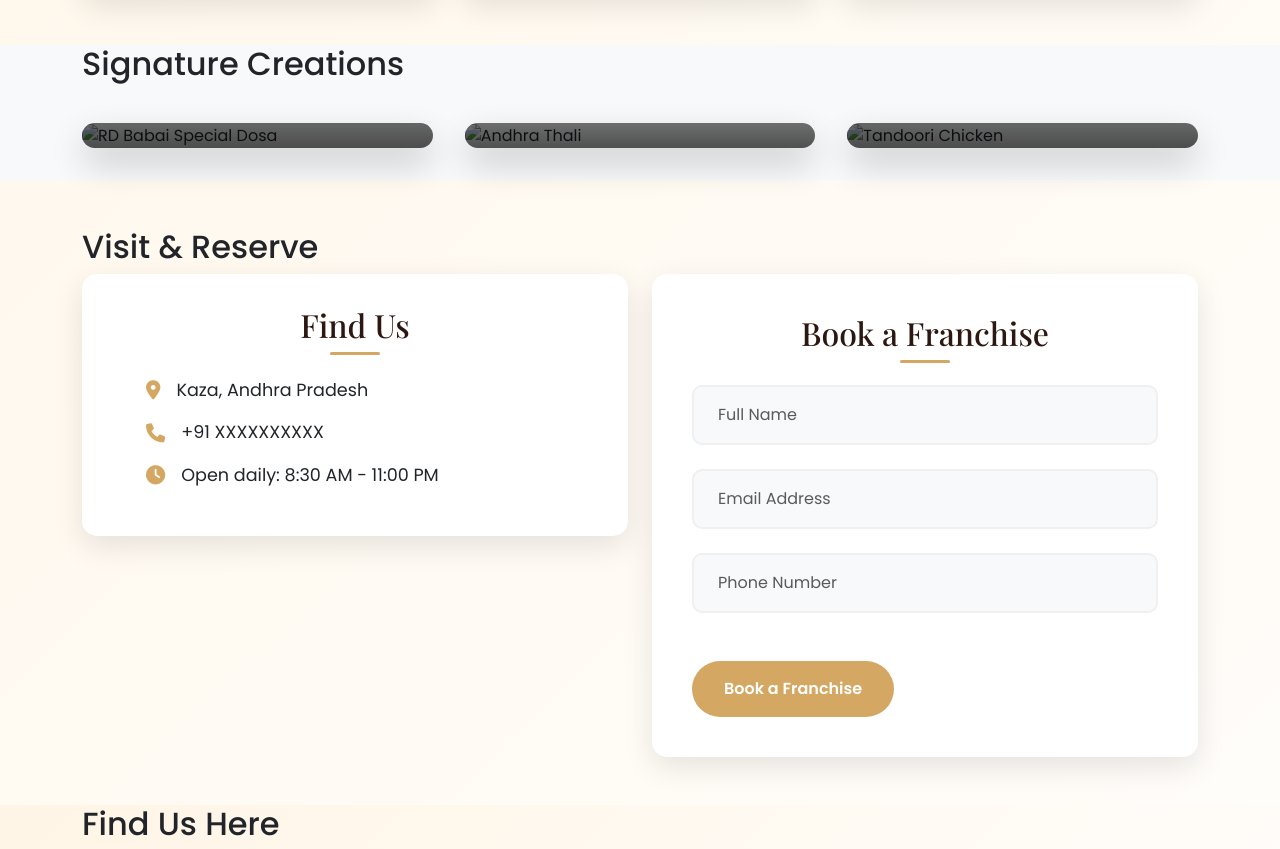
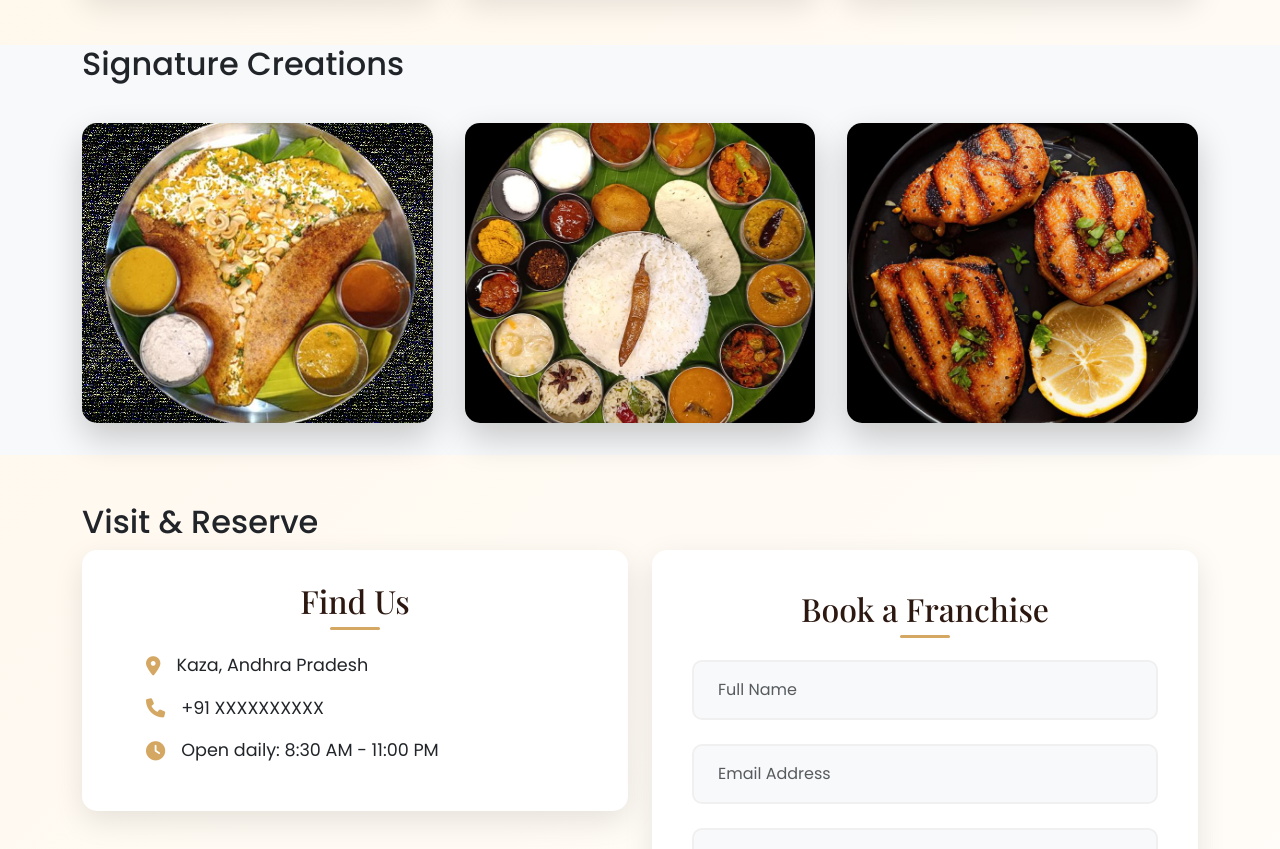
Before and after one commit to Epik-Whale463/Hotel_Web_Design, a plain HTML site: page index.html in a window 1280 px wide. Shown: the part 1175-2024 px from the top of the page. Drawn offline with nearby package versions, Linux system fonts and the light colour scheme; files whose address does not match are found by name.

Commit message:
Update index.html

```diff
--- a/index.html
+++ b/index.html
@@ -90,21 +90,21 @@
             <h2 class="section-title">Signature Creations</h2>
             <div class="gallery-grid">
                 <article class="gallery-item">
-                    <img src="./images/dosa1.jpg" alt="RD Babai Special Dosa" class="gallery-image">
+                    <img src=" ./dosa1.jpg" alt="RD Babai Special Dosa" class="gallery-image">
                     <div class="gallery-caption">
                         <h4 class="dish-title">RD Babai Special Dosa</h4>
                         <p class="dish-description">Our signature dosa - crispy, golden-brown perfection with aromatic spiced potato filling</p>
                     </div>
                 </article>
                 <article class="gallery-item">
-                    <img src="./images/meals.jpg" alt="Andhra Thali" class="gallery-image">
+                    <img src="./meals.jpg" alt="Andhra Thali" class="gallery-image">
                     <div class="gallery-caption">
                         <h4 class="dish-title">Royal Andhra Thali</h4>
                         <p class="dish-description">A grand feast featuring our finest traditional dishes, served with love</p>
                     </div>
                 </article>
                 <article class="gallery-item">
-                    <img src="/images/Tandoori.jpg" alt="Tandoori Chicken" class="gallery-image">
+                    <img src="./Tandoori.jpg" alt="Tandoori Chicken" class="gallery-image">
                     <div class="gallery-caption">
                         <h4 class="dish-title">Signature Tandoori</h4>
                         <p class="dish-description">Perfectly marinated and slow-cooked to achieve exceptional flavors</p>
```
